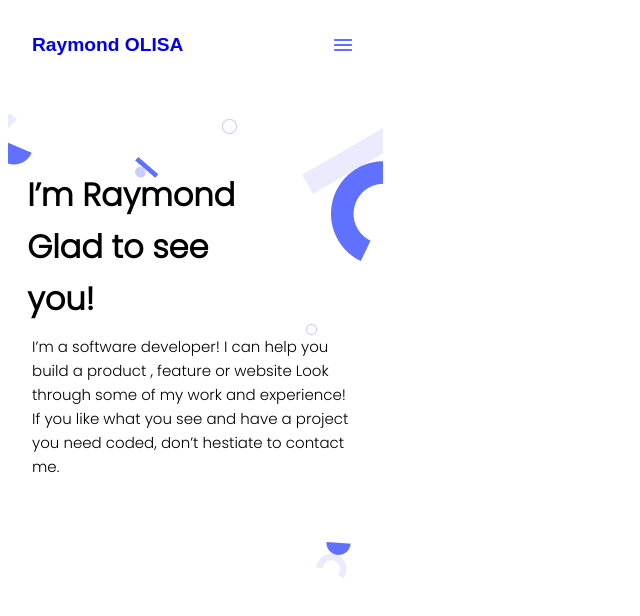
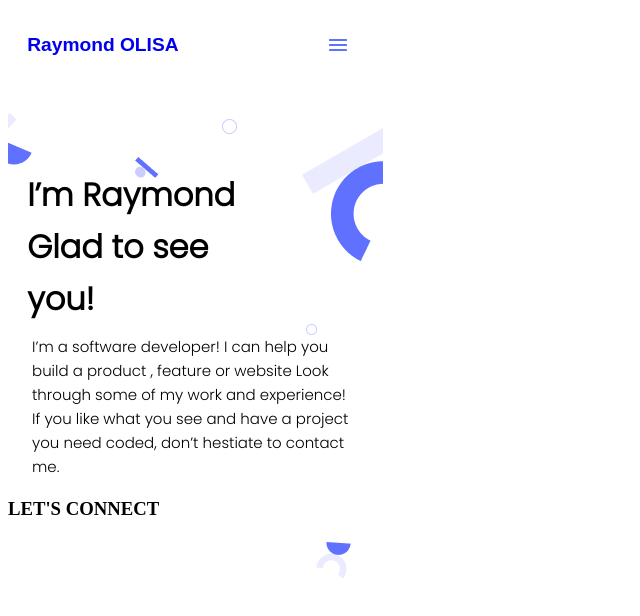
Before and after one commit to dialite/portfolio-mobile-first, a website: page index.html in a window 1280 px wide. Shown: the whole page, without its empty margins (0-640 px from the left). Drawn offline with Linux system fonts and the light colour scheme.

Commit message:
Made changes to the nav bar

```diff
--- a/index.html
+++ b/index.html
@@ -24,6 +24,9 @@
         If you like what you see and have a project you need coded,
         don’t hestiate to contact me.
       </p>
+
+      <!-- Social contact -->
+      <h3>LET'S CONNECT</h3>
     </div>
   </body>
 </html> -->
--- a/styles.css
+++ b/styles.css
@@ -1,64 +1,3 @@
-/* .container{
-  position:absolute;
-  margin: 0;
-  height: 30rem;
-  background-repeat: no-repeat;
-  background-color: white;
-
-}
-
-.content {
-  position: relative;
-  background-image: url("img/mobile-icon.png");
-  background-color: white;
-  width: 23rem;
-}
-
-nav {
-  align-items: center;
-  justify-content: space-between;
-  background-size: 100vw;
-  margin: 0 1.2rem 1rem;
-  background-color: white;
-  width: 19rem;
-}
-
-h1 {
-  height: 9.375rem;
-  width: 15rem;
-  margin: 3rem 1.2rem 1rem;
-  font-family: "Poppins", sans-serif;
-  font-style: normal;
-  font-weight: 900;
-  line-height: 52px;
-  font-size: 32px;
-}
-
-a {
-  text-decoration: none;
-  font-size: 1.2rem;
-}
-
-h4 {
-  font-family: sans-serif;
-}
-
-p {
-  font-style: normal;
-  width: 19rem;
-  margin: 0 1.5rem;
-  font-family: "Poppins", sans-serif;
-  line-height: 24px;
-  font-weight: 400;
-  font-size: 15px;
-} */
-
-
-
-
-
-
-
 .container{
   position: absolute;
   background-image: url("img/mobile-icon.png");
@@ -74,7 +13,7 @@ nav {
   align-items: center;
   justify-content: space-between;
   background-size: 70vw;
-  margin: 0 1.5rem 2rem;
+  margin: 0 1.2rem 2rem;
   background-color: white;
   width: 20rem;
 }
```
